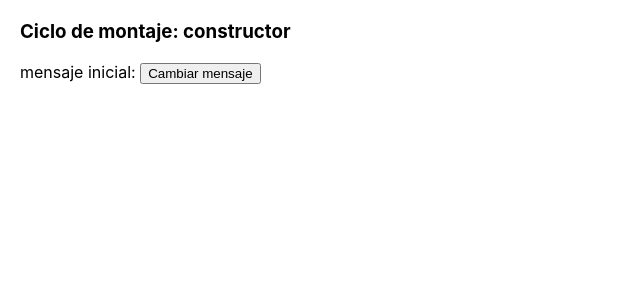
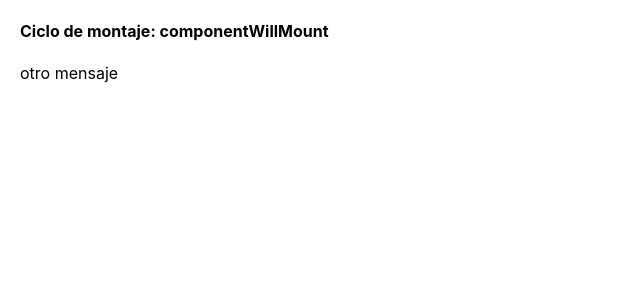
Before and after one commit to Ces1980/ConceptosPracticasReact, a React (Create React App) app: page / in a window 1280 px wide. Shown: the top 300 px of the page, without its empty margins (0-640 px from the left). Built offline with nearby package versions, Linux system fonts and the light colour scheme.

Commit message:
Método componentWillMount: una sola ejecución y se invoca antes de montar el componente y antes del render

```diff
--- a/src/App.js
+++ b/src/App.js
@@ -1,37 +1,14 @@
-import React, { Component } from "react";
-
+import React, { Component } from 'react'
+import ComponentWillMount from './sections/componentWillMount'
 
 
 
 class App extends Component {
 
-  /* Constructor por defecto
-  constructor(...args) {
-    super(...args)
-  } */
-
-  constructor(props) {
-    console.log('Constructor...')
-    super(props)//Este método llama al constructor de Component
-    //Inicializamos el state de nuestro componente
-    this.state = { mensajeInicial: 'mensaje inicial: ' }
-    // bineamos para enlazar el contexto correcto al método
-    this.handlerClick = this.handlerClick.bind(this)
-  }
-
-  /* Con arrow funtion tambien se puede enlazar al contexto correcto */
-  handlerClick() {
-    this.setState({ mensajeInicial: 'mensaje cambiado:  ' })
-  }
   render() {
-    console.log('render...')
     return (
       <div className="App">
-        <h3>Ciclo de montaje: constructor</h3>
-        {this.state.mensajeInicial}
-        <button onClick={this.handlerClick}>
-          Cambiar mensaje
-        </button>
+        <ComponentWillMount />
       </div>
     );
   }
--- /dev/null
+++ b/src/sections/componentWillMount.js
@@ -0,0 +1,26 @@
+import React, { Component } from 'react'
+
+class ComponentWillMount extends Component {
+    constructor(props) {
+        console.log('constructor')
+        super(props)
+        this.state = { mensaje: 'mensaje inicial' }
+    }
+
+    componentWillMount() {
+        console.log('componentWillMount')
+        this.setState({ mensaje: 'otro mensaje' })
+    }
+
+    render() {
+        console.log('render')
+        return (
+            <div>
+                <h4>Ciclo de montaje: componentWillMount</h4>
+                <p>{this.state.mensaje}</p>
+            </div>
+        )
+    }
+}
+
+export default ComponentWillMount
```
